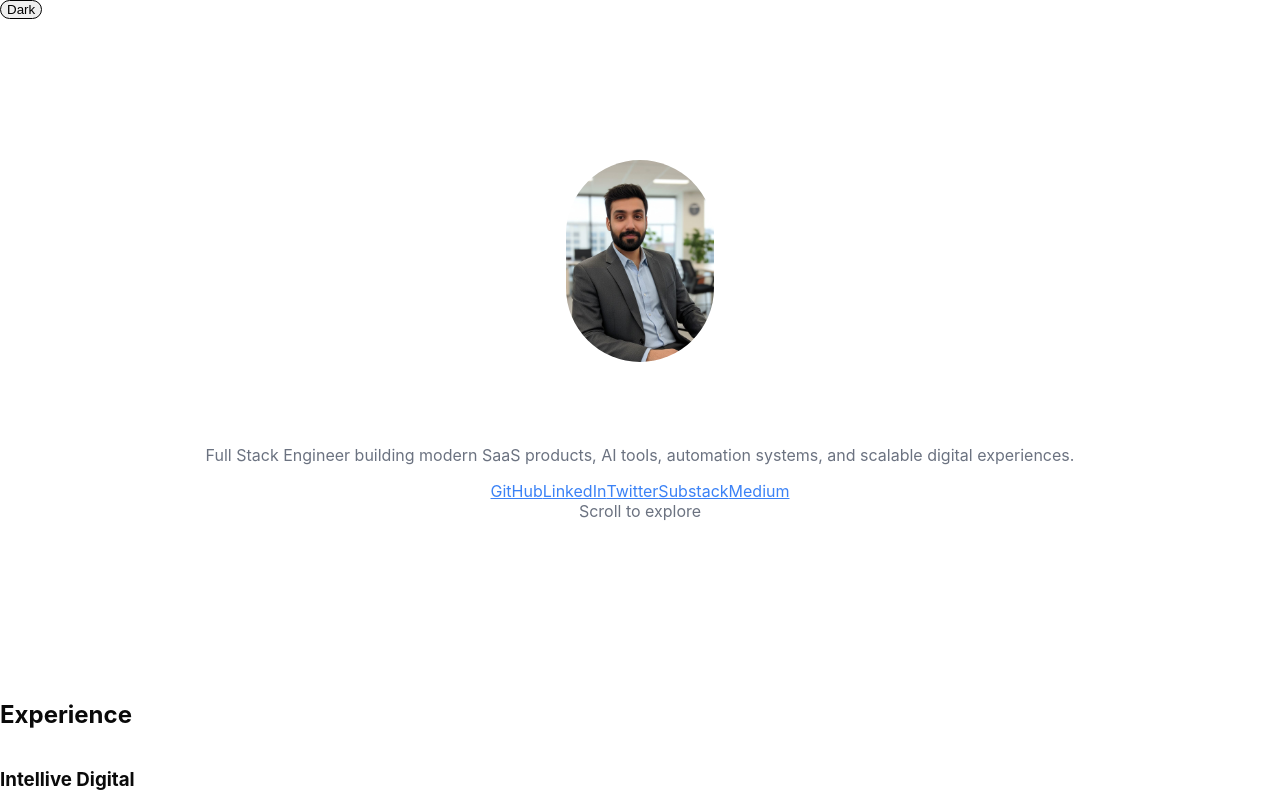
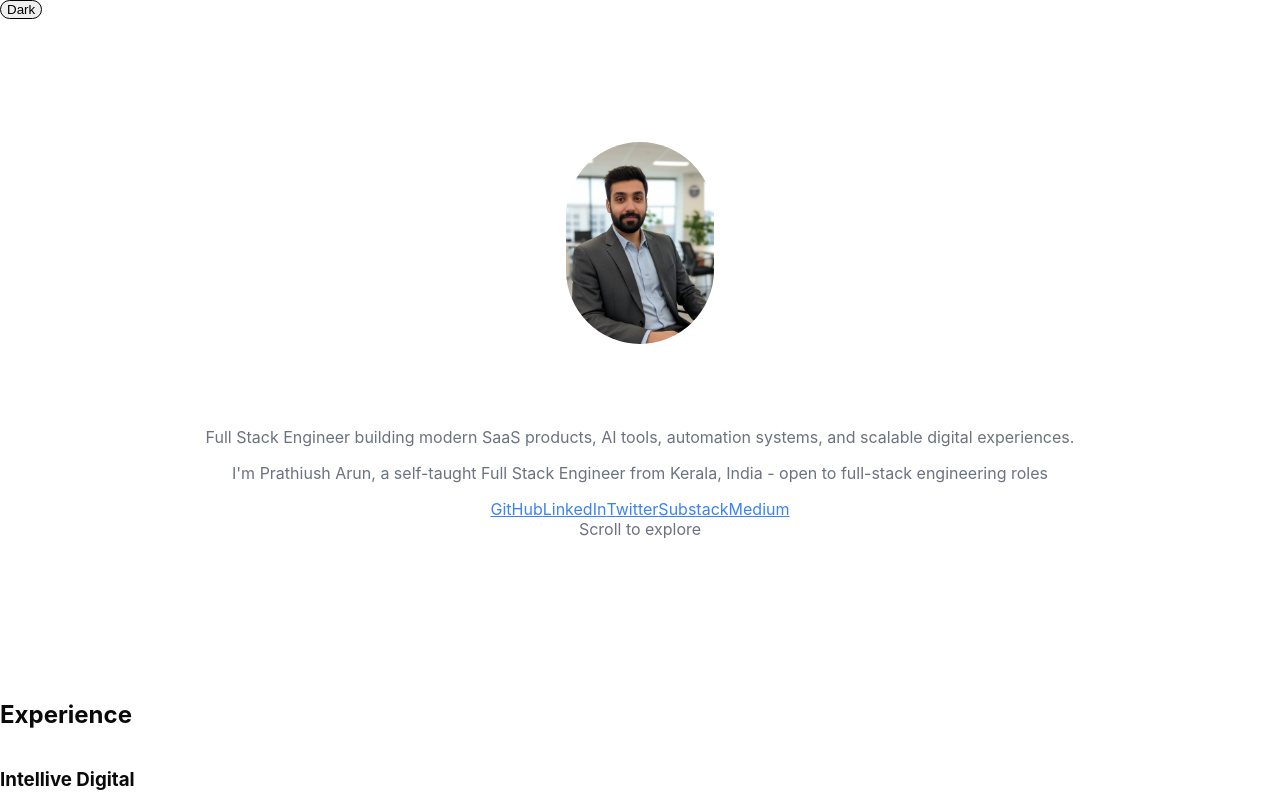
Before and after one commit to prathiusharun/portfolio, a Next.js app: page / in a window 1280 px wide. Shown: the top 800 px of the page. Built offline with nearby package versions, Linux system fonts and the light colour scheme.

Commit message:
seo: add name in hero body text

```diff
--- a/components/Hero.tsx
+++ b/components/Hero.tsx
@@ -39,7 +39,11 @@ export default function Hero() {
           Full Stack Engineer building modern SaaS products,
           AI tools, automation systems, and scalable digital experiences.
         </p>
-
+        {/* Bio — SEO body text */}
+<p className="mt-4 text-sm text-[var(--muted)] max-w-xl mx-auto leading-relaxed">
+  I'm Prathiush Arun, a self-taught Full Stack Engineer from Kerala, India -
+  open to full-stack engineering roles
+</p>
 
 
         {/* Social Links */}
```
